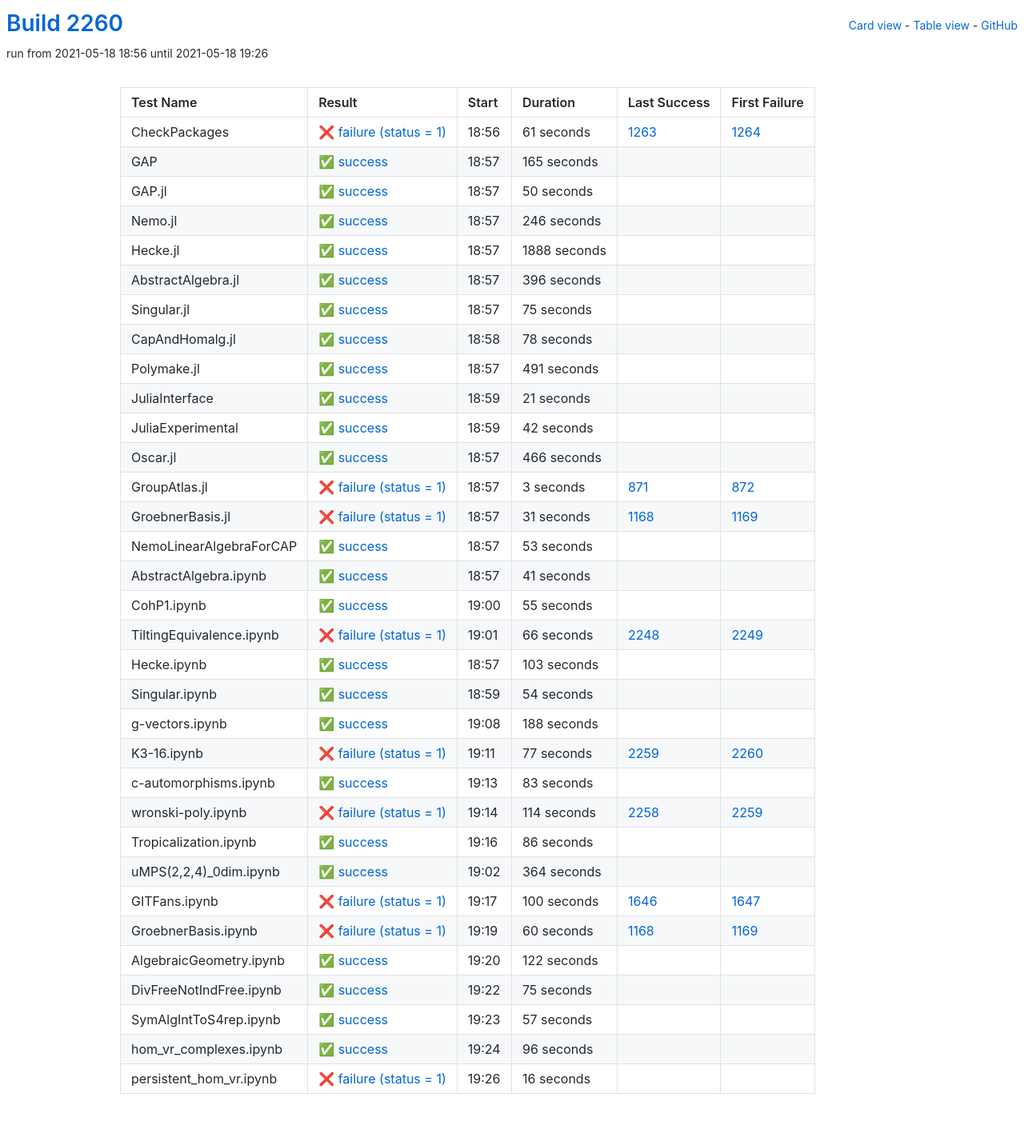
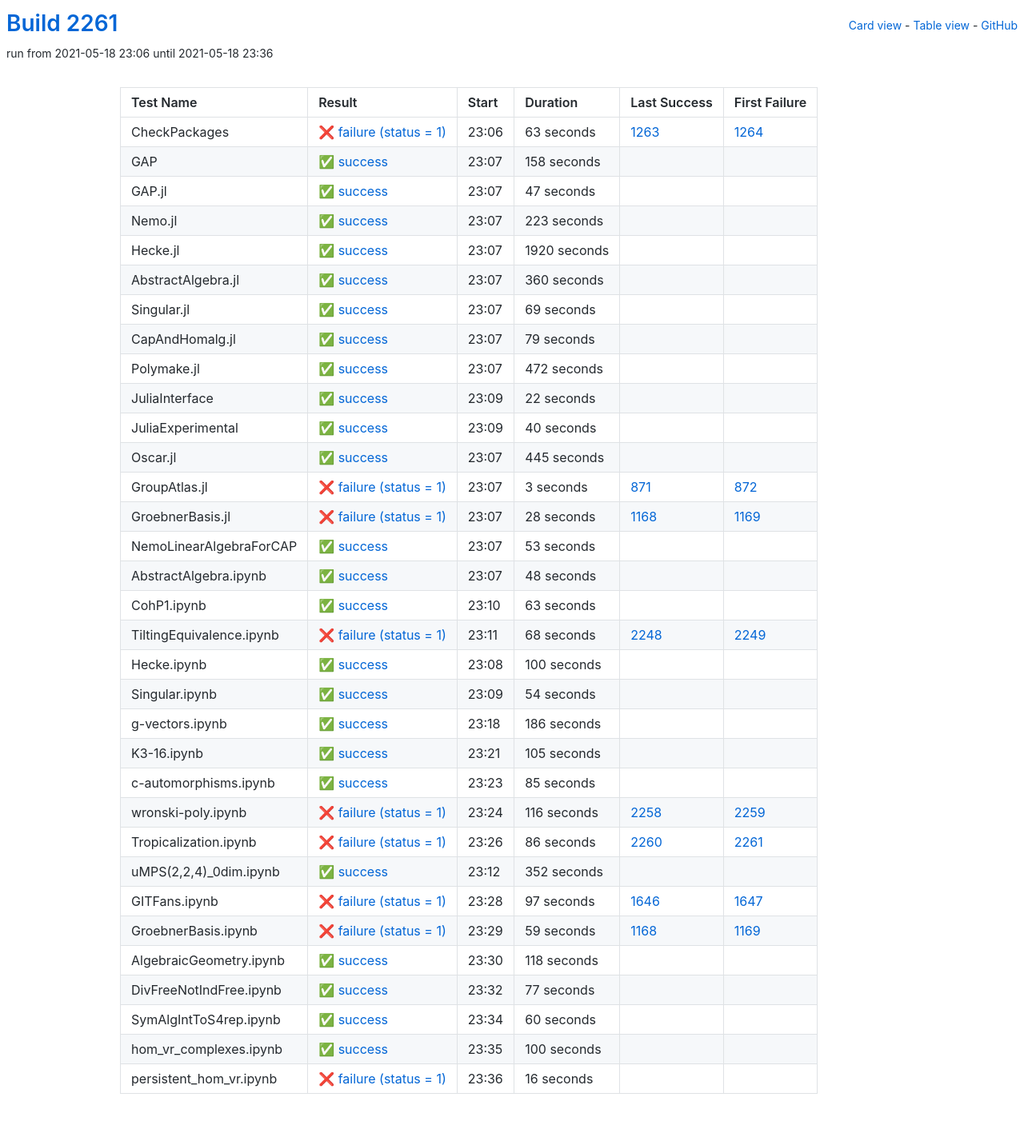
Before and after one commit to oscar-system/oscar-ci-status-stable, a Jekyll site: the page built from table.html, in a window 1280 px wide. Shown: the whole page at 80% size. Built offline with Jekyll 4.4.1, drawn with Linux system fonts in a browser that asks for light colours.

Commit message:
Build #2261

```diff
--- a/_data/ci.yml
+++ b/_data/ci.yml
@@ -1,6 +1,6 @@
 ---
-build: 2260
-build_url: https://oscarci.mathematik.uni-kl.de/job/oscar-stable/2260/
+build: 2261
+build_url: https://oscarci.mathematik.uni-kl.de/job/oscar-stable/2261/
 job: oscar-stable
 organization: oscar-system
 repo: oscar-ci-status-stable
@@ -8,152 +8,152 @@ repourl: https://github.com/oscar-system/oscar-ci-status-stable
 tests:
 - name: CheckPackages
   id: checkpackages
-  log: https://oscarci.mathematik.uni-kl.de/job/oscar-stable/2260/artifact/logs/build-2260/CheckPackages.log
-  start: 2021-05-18 18:56
+  log: https://oscarci.mathematik.uni-kl.de/job/oscar-stable/2261/artifact/logs/build-2261/CheckPackages.log
+  start: 2021-05-18 23:06
   success: false
   exitcode: 1
   status: failure
-  duration: 61
+  duration: 63
   last_success: 1263
   last_success_url: https://oscarci.mathematik.uni-kl.de/job/oscar-stable/1263/
   first_failure: 1264
   first_failure_url: https://oscarci.mathematik.uni-kl.de/job/oscar-stable/1264/
 - name: GAP
   id: gap
-  log: https://oscarci.mathematik.uni-kl.de/job/oscar-stable/2260/artifact/logs/build-2260/GAP.log
-  start: 2021-05-18 18:57
+  log: https://oscarci.mathematik.uni-kl.de/job/oscar-stable/2261/artifact/logs/build-2261/GAP.log
+  start: 2021-05-18 23:07
   success: true
   exitcode: 0
   status: success
-  duration: 165
+  duration: 158
   last_success: false
   last_success_url:
   first_failure: false
   first_failure_url:
 - name: GAP.jl
   id: gap-jl
-  log: https://oscarci.mathematik.uni-kl.de/job/oscar-stable/2260/artifact/logs/build-2260/GAP.jl.log
-  start: 2021-05-18 18:57
+  log: https://oscarci.mathematik.uni-kl.de/job/oscar-stable/2261/artifact/logs/build-2261/GAP.jl.log
+  start: 2021-05-18 23:07
   success: true
   exitcode: 0
   status: success
-  duration: 50
+  duration: 47
   last_success: false
   last_success_url:
   first_failure: false
   first_failure_url:
 - name: Nemo.jl
   id: nemo-jl
-  log: https://oscarci.mathematik.uni-kl.de/job/oscar-stable/2260/artifact/logs/build-2260/Nemo.jl.log
-  start: 2021-05-18 18:57
+  log: https://oscarci.mathematik.uni-kl.de/job/oscar-stable/2261/artifact/logs/build-2261/Nemo.jl.log
+  start: 2021-05-18 23:07
   success: true
   exitcode: 0
   status: success
-  duration: 246
+  duration: 223
   last_success: false
   last_success_url:
   first_failure: false
   first_failure_url:
 - name: Hecke.jl
   id: hecke-jl
-  log: https://oscarci.mathematik.uni-kl.de/job/oscar-stable/2260/artifact/logs/build-2260/Hecke.jl.log
-  start: 2021-05-18 18:57
+  log: https://oscarci.mathematik.uni-kl.de/job/oscar-stable/2261/artifact/logs/build-2261/Hecke.jl.log
+  start: 2021-05-18 23:07
   success: true
   exitcode: 0
   status: success
-  duration: 1888
+  duration: 1920
   last_success: false
   last_success_url:
   first_failure: false
   first_failure_url:
 - name: AbstractAlgebra.jl
   id: abstractalgebra-jl
-  log: https://oscarci.mathematik.uni-kl.de/job/oscar-stable/2260/artifact/logs/build-2260/AbstractAlgebra.jl.log
-  start: 2021-05-18 18:57
+  log: https://oscarci.mathematik.uni-kl.de/job/oscar-stable/2261/artifact/logs/build-2261/AbstractAlgebra.jl.log
+  start: 2021-05-18 23:07
   success: true
   exitcode: 0
   status: success
-  duration: 396
+  duration: 360
   last_success: false
   last_success_url:
   first_failure: false
   first_failure_url:
 - name: Singular.jl
   id: singular-jl
-  log: https://oscarci.mathematik.uni-kl.de/job/oscar-stable/2260/artifact/logs/build-2260/Singular.jl.log
-  start: 2021-05-18 18:57
+  log: https://oscarci.mathematik.uni-kl.de/job/oscar-stable/2261/artifact/logs/build-2261/Singular.jl.log
+  start: 2021-05-18 23:07
   success: true
   exitcode: 0
   status: success
-  duration: 75
+  duration: 69
   last_success: false
   last_success_url:
   first_failure: false
   first_failure_url:
 - name: CapAndHomalg.jl
   id: capandhomalg-jl
-  log: https://oscarci.mathematik.uni-kl.de/job/oscar-stable/2260/artifact/logs/build-2260/CapAndHomalg.jl.log
-  start: 2021-05-18 18:58
+  log: https://oscarci.mathematik.uni-kl.de/job/oscar-stable/2261/artifact/logs/build-2261/CapAndHomalg.jl.log
+  start: 2021-05-18 23:07
   success: true
   exitcode: 0
   status: success
-  duration: 78
+  duration: 79
   last_success: false
   last_success_url:
   first_failure: false
   first_failure_url:
 - name: Polymake.jl
   id: polymake-jl
-  log: https://oscarci.mathematik.uni-kl.de/job/oscar-stable/2260/artifact/logs/build-2260/Polymake.jl.log
-  start: 2021-05-18 18:57
+  log: https://oscarci.mathematik.uni-kl.de/job/oscar-stable/2261/artifact/logs/build-2261/Polymake.jl.log
+  start: 2021-05-18 23:07
   success: true
   exitcode: 0
   status: success
-  duration: 491
+  duration: 472
   last_success: false
   last_success_url:
   first_failure: false
   first_failure_url:
 - name: JuliaInterface
   id: juliainterface
-  log: https://oscarci.mathematik.uni-kl.de/job/oscar-stable/2260/artifact/logs/build-2260/JuliaInterface.log
-  start: 2021-05-18 18:59
+  log: https://oscarci.mathematik.uni-kl.de/job/oscar-stable/2261/artifact/logs/build-2261/JuliaInterface.log
+  start: 2021-05-18 23:09
   success: true
   exitcode: 0
   status: success
-  duration: 21
+  duration: 22
   last_success: false
   last_success_url:
   first_failure: false
   first_failure_url:
 - name: JuliaExperimental
   id: juliaexperimental
-  log: https://oscarci.mathematik.uni-kl.de/job/oscar-stable/2260/artifact/logs/build-2260/JuliaExperimental.log
-  start: 2021-05-18 18:59
+  log: https://oscarci.mathematik.uni-kl.de/job/oscar-stable/2261/artifact/logs/build-2261/JuliaExperimental.log
+  start: 2021-05-18 23:09
   success: true
   exitcode: 0
   status: success
-  duration: 42
+  duration: 40
   last_success: false
   last_success_url:
   first_failure: false
   first_failure_url:
 - name: Oscar.jl
   id: oscar-jl
-  log: https://oscarci.mathematik.uni-kl.de/job/oscar-stable/2260/artifact/logs/build-2260/Oscar.jl.log
-  start: 2021-05-18 18:57
+  log: https://oscarci.mathematik.uni-kl.de/job/oscar-stable/2261/artifact/logs/build-2261/Oscar.jl.log
+  start: 2021-05-18 23:07
   success: true
   exitcode: 0
   status: success
-  duration: 466
+  duration: 445
   last_success: false
   last_success_url:
   first_failure: false
   first_failure_url:
 - name: GroupAtlas.jl
   id: groupatlas-jl
-  log: https://oscarci.mathematik.uni-kl.de/job/oscar-stable/2260/artifact/logs/build-2260/GroupAtlas.jl.log
-  start: 2021-05-18 18:57
+  log: https://oscarci.mathematik.uni-kl.de/job/oscar-stable/2261/artifact/logs/build-2261/GroupAtlas.jl.log
+  start: 2021-05-18 23:07
   success: false
   exitcode: 1
   status: failure
@@ -164,20 +164,20 @@ tests:
   first_failure_url: https://oscarci.mathematik.uni-kl.de/job/oscar-stable/872/
 - name: GroebnerBasis.jl
   id: groebnerbasis-jl
-  log: https://oscarci.mathematik.uni-kl.de/job/oscar-stable/2260/artifact/logs/build-2260/GroebnerBasis.jl.log
-  start: 2021-05-18 18:57
+  log: https://oscarci.mathematik.uni-kl.de/job/oscar-stable/2261/artifact/logs/build-2261/GroebnerBasis.jl.log
+  start: 2021-05-18 23:07
   success: false
   exitcode: 1
   status: failure
-  duration: 31
+  duration: 28
   last_success: 1168
   last_success_url: https://oscarci.mathematik.uni-kl.de/job/oscar-stable/1168/
   first_failure: 1169
   first_failure_url: https://oscarci.mathematik.uni-kl.de/job/oscar-stable/1169/
 - name: NemoLinearAlgebraForCAP
   id: nemolinearalgebraforcap
-  log: https://oscarci.mathematik.uni-kl.de/job/oscar-stable/2260/artifact/logs/build-2260/NemoLinearAlgebraForCAP.log
-  start: 2021-05-18 18:57
+  log: https://oscarci.mathematik.uni-kl.de/job/oscar-stable/2261/artifact/logs/build-2261/NemoLinearAlgebraForCAP.log
+  start: 2021-05-18 23:07
   success: true
   exitcode: 0
   status: success
@@ -188,56 +188,56 @@ tests:
   first_failure_url:
 - name: AbstractAlgebra.ipynb
   id: abstractalgebra-ipynb
-  log: https://oscarci.mathematik.uni-kl.de/job/oscar-stable/2260/artifact/logs/build-2260/AbstractAlgebra.ipynb.log
-  start: 2021-05-18 18:57
+  log: https://oscarci.mathematik.uni-kl.de/job/oscar-stable/2261/artifact/logs/build-2261/AbstractAlgebra.ipynb.log
+  start: 2021-05-18 23:07
   success: true
   exitcode: 0
   status: success
-  duration: 41
+  duration: 48
   last_success: false
   last_success_url:
   first_failure: false
   first_failure_url:
 - name: CohP1.ipynb
   id: cohp1-ipynb
-  log: https://oscarci.mathematik.uni-kl.de/job/oscar-stable/2260/artifact/logs/build-2260/CohP1.ipynb.log
-  start: 2021-05-18 19:00
+  log: https://oscarci.mathematik.uni-kl.de/job/oscar-stable/2261/artifact/logs/build-2261/CohP1.ipynb.log
+  start: 2021-05-18 23:10
   success: true
   exitcode: 0
   status: success
-  duration: 55
+  duration: 63
   last_success: false
   last_success_url:
   first_failure: false
   first_failure_url:
 - name: TiltingEquivalence.ipynb
   id: tiltingequivalence-ipynb
-  log: https://oscarci.mathematik.uni-kl.de/job/oscar-stable/2260/artifact/logs/build-2260/TiltingEquivalence.ipynb.log
-  start: 2021-05-18 19:01
+  log: https://oscarci.mathematik.uni-kl.de/job/oscar-stable/2261/artifact/logs/build-2261/TiltingEquivalence.ipynb.log
+  start: 2021-05-18 23:11
   success: false
   exitcode: 1
   status: failure
-  duration: 66
+  duration: 68
   last_success: 2248
   last_success_url: https://oscarci.mathematik.uni-kl.de/job/oscar-stable/2248/
   first_failure: 2249
   first_failure_url: https://oscarci.mathematik.uni-kl.de/job/oscar-stable/2249/
 - name: Hecke.ipynb
   id: hecke-ipynb
-  log: https://oscarci.mathematik.uni-kl.de/job/oscar-stable/2260/artifact/logs/build-2260/Hecke.ipynb.log
-  start: 2021-05-18 18:57
+  log: https://oscarci.mathematik.uni-kl.de/job/oscar-stable/2261/artifact/logs/build-2261/Hecke.ipynb.log
+  start: 2021-05-18 23:08
   success: true
   exitcode: 0
   status: success
-  duration: 103
+  duration: 100
   last_success: false
   last_success_url:
   first_failure: false
   first_failure_url:
 - name: Singular.ipynb
   id: singular-ipynb
-  log: https://oscarci.mathematik.uni-kl.de/job/oscar-stable/2260/artifact/logs/build-2260/Singular.ipynb.log
-  start: 2021-05-18 18:59
+  log: https://oscarci.mathematik.uni-kl.de/job/oscar-stable/2261/artifact/logs/build-2261/Singular.ipynb.log
+  start: 2021-05-18 23:09
   success: true
   exitcode: 0
   status: success
@@ -248,152 +248,152 @@ tests:
   first_failure_url:
 - name: g-vectors.ipynb
   id: g-vectors-ipynb
-  log: https://oscarci.mathematik.uni-kl.de/job/oscar-stable/2260/artifact/logs/build-2260/g-vectors.ipynb.log
-  start: 2021-05-18 19:08
+  log: https://oscarci.mathematik.uni-kl.de/job/oscar-stable/2261/artifact/logs/build-2261/g-vectors.ipynb.log
+  start: 2021-05-18 23:18
   success: true
   exitcode: 0
   status: success
-  duration: 188
+  duration: 186
   last_success: false
   last_success_url:
   first_failure: false
   first_failure_url:
 - name: K3-16.ipynb
   id: k3-16-ipynb
-  log: https://oscarci.mathematik.uni-kl.de/job/oscar-stable/2260/artifact/logs/build-2260/K3-16.ipynb.log
-  start: 2021-05-18 19:11
-  success: false
-  exitcode: 1
-  status: failure
-  duration: 77
-  last_success: 2259
-  last_success_url: https://oscarci.mathematik.uni-kl.de/job/oscar-stable/2259/
-  first_failure: 2260
-  first_failure_url: https://oscarci.mathematik.uni-kl.de/job/oscar-stable/2260/
-- name: c-automorphisms.ipynb
-  id: c-automorphisms-ipynb
-  log: https://oscarci.mathematik.uni-kl.de/job/oscar-stable/2260/artifact/logs/build-2260/c-automorphisms.ipynb.log
-  start: 2021-05-18 19:13
+  log: https://oscarci.mathematik.uni-kl.de/job/oscar-stable/2261/artifact/logs/build-2261/K3-16.ipynb.log
+  start: 2021-05-18 23:21
   success: true
   exitcode: 0
   status: success
-  duration: 83
+  duration: 105
+  last_success: false
+  last_success_url:
+  first_failure: false
+  first_failure_url:
+- name: c-automorphisms.ipynb
+  id: c-automorphisms-ipynb
+  log: https://oscarci.mathematik.uni-kl.de/job/oscar-stable/2261/artifact/logs/build-2261/c-automorphisms.ipynb.log
+  start: 2021-05-18 23:23
+  success: true
+  exitcode: 0
+  status: success
+  duration: 85
   last_success: false
   last_success_url:
   first_failure: false
   first_failure_url:
 - name: wronski-poly.ipynb
   id: wronski-poly-ipynb
-  log: https://oscarci.mathematik.uni-kl.de/job/oscar-stable/2260/artifact/logs/build-2260/wronski-poly.ipynb.log
-  start: 2021-05-18 19:14
+  log: https://oscarci.mathematik.uni-kl.de/job/oscar-stable/2261/artifact/logs/build-2261/wronski-poly.ipynb.log
+  start: 2021-05-18 23:24
   success: false
   exitcode: 1
   status: failure
-  duration: 114
+  duration: 116
   last_success: 2258
   last_success_url: https://oscarci.mathematik.uni-kl.de/job/oscar-stable/2258/
   first_failure: 2259
   first_failure_url: https://oscarci.mathematik.uni-kl.de/job/oscar-stable/2259/
 - name: Tropicalization.ipynb
   id: tropicalization-ipynb
-  log: https://oscarci.mathematik.uni-kl.de/job/oscar-stable/2260/artifact/logs/build-2260/Tropicalization.ipynb.log
-  start: 2021-05-18 19:16
+  log: https://oscarci.mathematik.uni-kl.de/job/oscar-stable/2261/artifact/logs/build-2261/Tropicalization.ipynb.log
+  start: 2021-05-18 23:26
+  success: false
+  exitcode: 1
+  status: failure
+  duration: 86
+  last_success: 2260
+  last_success_url: https://oscarci.mathematik.uni-kl.de/job/oscar-stable/2260/
+  first_failure: 2261
+  first_failure_url: https://oscarci.mathematik.uni-kl.de/job/oscar-stable/2261/
+- name: uMPS(2,2,4)_0dim.ipynb
+  id: umps-2-2-4-0dim-ipynb
+  log: https://oscarci.mathematik.uni-kl.de/job/oscar-stable/2261/artifact/logs/build-2261/uMPS-2-2-4-_0dim.ipynb.log
+  start: 2021-05-18 23:12
   success: true
   exitcode: 0
   status: success
-  duration: 86
-  last_success: false
-  last_success_url:
-  first_failure: false
-  first_failure_url:
-- name: uMPS(2,2,4)_0dim.ipynb
-  id: umps-2-2-4-0dim-ipynb
-  log: https://oscarci.mathematik.uni-kl.de/job/oscar-stable/2260/artifact/logs/build-2260/uMPS-2-2-4-_0dim.ipynb.log
-  start: 2021-05-18 19:02
-  success: true
-  exitcode: 0
-  status: success
-  duration: 364
+  duration: 352
   last_success: false
   last_success_url:
   first_failure: false
   first_failure_url:
 - name: GITFans.ipynb
   id: gitfans-ipynb
-  log: https://oscarci.mathematik.uni-kl.de/job/oscar-stable/2260/artifact/logs/build-2260/GITFans.ipynb.log
-  start: 2021-05-18 19:17
+  log: https://oscarci.mathematik.uni-kl.de/job/oscar-stable/2261/artifact/logs/build-2261/GITFans.ipynb.log
+  start: 2021-05-18 23:28
   success: false
   exitcode: 1
   status: failure
-  duration: 100
+  duration: 97
   last_success: 1646
   last_success_url: https://oscarci.mathematik.uni-kl.de/job/oscar-stable/1646/
   first_failure: 1647
   first_failure_url: https://oscarci.mathematik.uni-kl.de/job/oscar-stable/1647/
 - name: GroebnerBasis.ipynb
   id: groebnerbasis-ipynb
-  log: https://oscarci.mathematik.uni-kl.de/job/oscar-stable/2260/artifact/logs/build-2260/GroebnerBasis.ipynb.log
-  start: 2021-05-18 19:19
+  log: https://oscarci.mathematik.uni-kl.de/job/oscar-stable/2261/artifact/logs/build-2261/GroebnerBasis.ipynb.log
+  start: 2021-05-18 23:29
   success: false
   exitcode: 1
   status: failure
-  duration: 60
+  duration: 59
   last_success: 1168
   last_success_url: https://oscarci.mathematik.uni-kl.de/job/oscar-stable/1168/
   first_failure: 1169
   first_failure_url: https://oscarci.mathematik.uni-kl.de/job/oscar-stable/1169/
 - name: AlgebraicGeometry.ipynb
   id: algebraicgeometry-ipynb
-  log: https://oscarci.mathematik.uni-kl.de/job/oscar-stable/2260/artifact/logs/build-2260/AlgebraicGeometry.ipynb.log
-  start: 2021-05-18 19:20
+  log: https://oscarci.mathematik.uni-kl.de/job/oscar-stable/2261/artifact/logs/build-2261/AlgebraicGeometry.ipynb.log
+  start: 2021-05-18 23:30
   success: true
   exitcode: 0
   status: success
-  duration: 122
+  duration: 118
   last_success: false
   last_success_url:
   first_failure: false
   first_failure_url:
 - name: DivFreeNotIndFree.ipynb
   id: divfreenotindfree-ipynb
-  log: https://oscarci.mathematik.uni-kl.de/job/oscar-stable/2260/artifact/logs/build-2260/DivFreeNotIndFree.ipynb.log
-  start: 2021-05-18 19:22
+  log: https://oscarci.mathematik.uni-kl.de/job/oscar-stable/2261/artifact/logs/build-2261/DivFreeNotIndFree.ipynb.log
+  start: 2021-05-18 23:32
   success: true
   exitcode: 0
   status: success
-  duration: 75
+  duration: 77
   last_success: false
   last_success_url:
   first_failure: false
   first_failure_url:
 - name: SymAlgIntToS4rep.ipynb
   id: symalginttos4rep-ipynb
-  log: https://oscarci.mathematik.uni-kl.de/job/oscar-stable/2260/artifact/logs/build-2260/SymAlgIntToS4rep.ipynb.log
-  start: 2021-05-18 19:23
+  log: https://oscarci.mathematik.uni-kl.de/job/oscar-stable/2261/artifact/logs/build-2261/SymAlgIntToS4rep.ipynb.log
+  start: 2021-05-18 23:34
   success: true
   exitcode: 0
   status: success
-  duration: 57
+  duration: 60
   last_success: false
   last_success_url:
   first_failure: false
   first_failure_url:
 - name: hom_vr_complexes.ipynb
   id: hom-vr-complexes-ipynb
-  log: https://oscarci.mathematik.uni-kl.de/job/oscar-stable/2260/artifact/logs/build-2260/hom_vr_complexes.ipynb.log
-  start: 2021-05-18 19:24
+  log: https://oscarci.mathematik.uni-kl.de/job/oscar-stable/2261/artifact/logs/build-2261/hom_vr_complexes.ipynb.log
+  start: 2021-05-18 23:35
   success: true
   exitcode: 0
   status: success
-  duration: 96
+  duration: 100
   last_success: false
   last_success_url:
   first_failure: false
   first_failure_url:
 - name: persistent_hom_vr.ipynb
   id: persistent-hom-vr-ipynb
-  log: https://oscarci.mathematik.uni-kl.de/job/oscar-stable/2260/artifact/logs/build-2260/persistent_hom_vr.ipynb.log
-  start: 2021-05-18 19:26
+  log: https://oscarci.mathematik.uni-kl.de/job/oscar-stable/2261/artifact/logs/build-2261/persistent_hom_vr.ipynb.log
+  start: 2021-05-18 23:36
   success: false
   exitcode: 1
   status: failure
```
Also changed, not shown: README.md.
